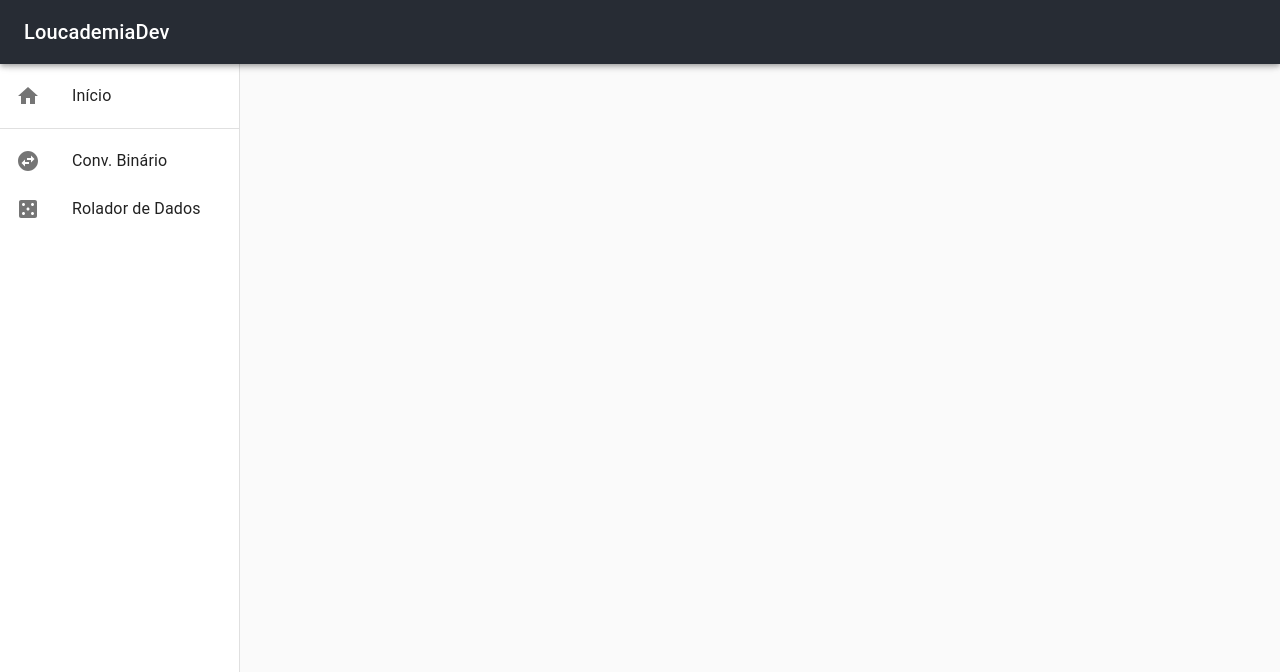
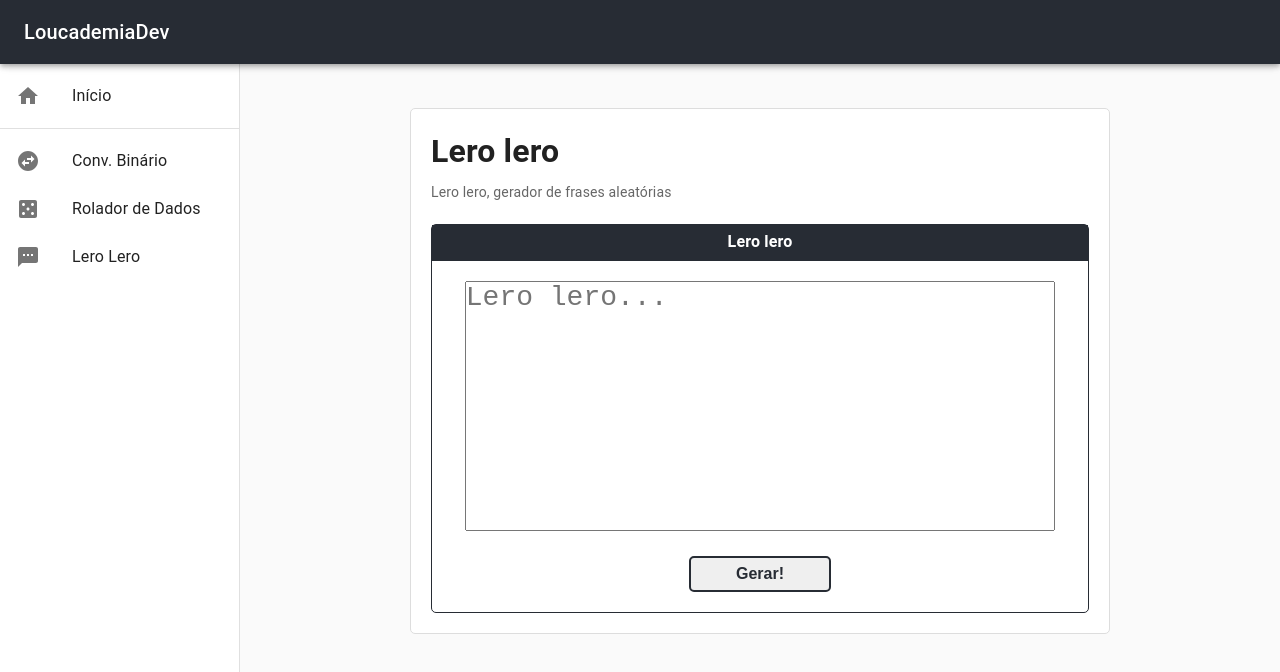
Before and after one commit to grcreutzberg/mydevwebsite, a React (Create React App) app: page /lerolero in a window 1280 px wide. Shown: the top 672 px of the page. Built offline with nearby package versions, Linux system fonts and the light colour scheme.

Commit message:
Lero Lero
Lero Lero: gerador de frases

```diff
--- a/src/components/Header/index.js
+++ b/src/components/Header/index.js
@@ -15,6 +15,7 @@ import GameIcon from '@material-ui/icons/SportsEsports';
 import CoinIcon from '@material-ui/icons/MonetizationOn';
 import HomeIcon from '@material-ui/icons/Home';
 import DiceIcon from '@material-ui/icons/Casino';
+import TextsmsIcon from '@material-ui/icons/Textsms';
 import ColorizeIcon from '@material-ui/icons/Colorize';
 import Routes from './../../routes';
 
@@ -79,6 +80,10 @@ export default function ClippedDrawer() {
             <ListItemIcon>{<DiceIcon />}</ListItemIcon>
             <ListItemText primary={'Rolador de Dados'} />
           </ListItem>
+          <ListItem button key={'lerolero'} component="a" href="/lerolero">
+            <ListItemIcon>{<TextsmsIcon />}</ListItemIcon>
+            <ListItemText primary={'Lero Lero'} />
+          </ListItem>
         </List>
       </Drawer>
       <main className={classes.content}>
--- /dev/null
+++ b/src/pages/leroLero/index.js
@@ -0,0 +1,180 @@
+import React, { Component } from 'react';
+import "./styles.css";
+
+export default class leroLero extends Component {
+
+    state = {
+        lerolero: '',
+    }
+
+    gerarLeroLero = () => {
+        const txtResult = this.lerolero();
+        this.setState({ lerolero: txtResult });
+    }
+
+    lerolero = () => {
+        return (
+            this.randomItem(txt0) +
+            this.randomItem(txt1) +
+            this.randomItem(txt2) +
+            this.randomItem(txt3)
+        )
+    }
+
+    randomItem = (arr) => {
+        const index = Math.floor(Math.random() * (arr.length - 1))
+        return arr[index]
+    }
+
+    render() {
+        return (
+            <div className="lero-form">
+                <h2>Lero lero</h2>
+                <p>Lero lero, gerador de frases aleatórias</p>
+                <div className="lero-div">
+                    <h3>Lero lero</h3>
+                    <br />
+                    <textarea
+                        id="leroLero"
+                        placeholder="Lero lero..."
+                        value={this.state.lerolero}
+                        readOnly={true}
+                        rows="10"
+                        cols="50">
+                    </textarea>
+                    <br />
+                    <button onClick={this.gerarLeroLero}>Gerar!</button>
+                </div>
+            </div>
+        );
+    }
+}
+
+const txt0 = [
+    'Caros amigos, ',
+    'Por outro lado, ',
+    'Assim mesmo, ',
+    'No entanto, não podemos esquecer que ',
+    'Do mesmo modo, ',
+    'A prática cotidiana prova que ',
+    'Nunca é demais lembrar o peso e o significado destes problemas, uma vez que ',
+    'As experiências acumuladas demonstram que ',
+    'Acima de tudo, é fundamental ressaltar que ',
+    'O incentivo ao avanço tecnológico, assim como ',
+    'Não obstante, ',
+    'Todas estas questões, devidamente ponderadas, levantam dúvidas sobre se ',
+    'Pensando mais a longo prazo, ',
+    'O que temos que ter sempre em mente é que ',
+    'Ainda assim, existem dúvidas a respeito de como ',
+    'Gostaria de enfatizar que ',
+    'Todavia, ',
+    'A nível organizacional, ',
+    'O empenho em analisar ',
+    'Percebemos, cada vez mais, que ',
+    'No mundo atual, ',
+    'É importante questionar o quanto ',
+    'Neste sentido, ',
+    'Evidentemente, ',
+    'Por conseguinte, ',
+    'É claro que ',
+    'Podemos já vislumbrar o modo pelo qual ',
+    'Desta maneira, ',
+    'O cuidado em identificar pontos críticos n',
+    'A certificação de metodologias que nos auxiliam a lidar com '
+]
+const txt1 = [
+    'a execução dos pontos do programa ',
+    'a complexidade dos estudos efetuados ',
+    'a contínua expansão de nossa atividade ',
+    'a estrutura atual da organização ',
+    'o novo modelo estrutural aqui preconizado ',
+    'o desenvolvimento contínuo de distintas formas de atuação ',
+    'a constante divulgação das informações ',
+    'a consolidação das estruturas ',
+    'a consulta aos diversos militantes ',
+    'o início da atividade geral de formação de atitudes ',
+    'o desafiador cenário globalizado ',
+    'a mobilidade dos capitais internacionais ',
+    'o fenômeno da Internet ',
+    'a hegemonia do ambiente político ',
+    'a expansão dos mercados mundiais ',
+    'o aumento do diálogo entre os diferentes setores produtivos ',
+    'a crescente influência da mídia ',
+    'a necessidade de renovação processual ',
+    'a competitividade nas transações comerciais ',
+    'o surgimento do comércio virtual ',
+    'a revolução dos costumes ',
+    'o acompanhamento das preferências de consumo ',
+    'o comprometimento entre as equipes ',
+    'a determinação clara de objetivos ',
+    'a adoção de políticas descentralizadoras ',
+    'a valorização de fatores subjetivos ',
+    'a percepção das dificuldades ',
+    'o entendimento das metas propostas ',
+    'o consenso sobre a necessidade de qualificação ',
+    'o julgamento imparcial das eventualidades '
+]
+const txt2 = [
+    'nos obriga à análise ',
+    'cumpre um papel essencial na formulação ',
+    'exige a precisão e a definição ',
+    'auxilia a preparação e a composição ',
+    'garante a contribuição de um grupo importante na determinação ',
+    'assume importantes posições no estabelecimento ',
+    'facilita a criação ',
+    'obstaculiza a apreciação da importância ',
+    'oferece uma interessante oportunidade para verificação ',
+    'acarreta um processo de reformulação e modernização ',
+    'pode nos levar a considerar a reestruturação ',
+    'representa uma abertura para a melhoria ',
+    'ainda não demonstrou convincentemente que vai participar na mudança ',
+    'talvez venha a ressaltar a relatividade ',
+    'prepara-nos para enfrentar situações atípicas decorrentes ',
+    'maximiza as possibilidades por conta ',
+    'desafia a capacidade de equalização ',
+    'agrega valor ao estabelecimento ',
+    'é uma das consequências ',
+    'promove a alavancagem ',
+    'não pode mais se dissociar ',
+    'possibilita uma melhor visão global ',
+    'estimula a padronização ',
+    'aponta para a melhoria ',
+    'faz parte de um processo de gerenciamento ',
+    'causa impacto indireto na reavaliação ',
+    'apresenta tendências no sentido de aprovar a manutenção ',
+    'estende o alcance e a importância ',
+    'deve passar por modificações independentemente ',
+    'afeta positivamente a correta previsão '
+]
+const txt3 = [
+    'das condições financeiras e administrativas exigidas.',
+    'das diretrizes de desenvolvimento para o futuro.',
+    'do sistema de participação geral.',
+    'das posturas dos órgãos dirigentes com relação às suas atribuições.',
+    'das novas proposições.',
+    'das direções preferenciais no sentido do progresso.',
+    'do sistema de formação de quadros que corresponde às necessidades.',
+    'das condições inegavelmente apropriadas.',
+    'dos índices pretendidos.',
+    'das formas de ação.',
+    'dos paradigmas corporativos.',
+    'dos relacionamentos verticais entre as hierarquias.',
+    'do processo de comunicação como um todo.',
+    'dos métodos utilizados na avaliação de resultados.',
+    'de todos os recursos funcionais envolvidos.',
+    'dos níveis de motivação departamental.',
+    'da gestão inovadora da qual fazemos parte.',
+    'dos modos de operação convencionais.',
+    'de alternativas às soluções ortodoxas.',
+    'dos procedimentos normalmente adotados.',
+    'dos conhecimentos estratégicos para atingir a excelência.',
+    'do fluxo de informações.',
+    'do levantamento das variáveis envolvidas.',
+    'das diversas correntes de pensamento.',
+    'do impacto na agilidade decisória.',
+    'das regras de conduta normativas.',
+    'do orçamento setorial.',
+    'do retorno esperado a longo prazo.',
+    'do investimento em reciclagem técnica.',
+    'do remanejamento dos quadros funcionais.'
+]
--- /dev/null
+++ b/src/pages/leroLero/styles.css
@@ -0,0 +1,76 @@
+.lero-form {
+    max-width: 700px;
+    margin: 20px auto 0;
+    padding: 20px;
+    background:  #fff;
+    border-radius: 5px;
+    border:  1px solid #ddd;
+}
+
+.lero-form h2 {
+    font-size: 32px;
+}
+
+.lero-form p {
+    color: #666;
+    line-height: 24px;
+    margin-top: 5px;
+}
+
+.lero-div {
+    margin: 20px auto 0;
+    border-radius: 5px;
+    border:  1px solid #272C34;
+    padding-bottom: 20px;
+}
+
+.lero-div h3 {
+    height: 36px;
+    background: #272C34;
+    color: #fff;
+    font-weight: bold;
+    font-size:  16px;
+    text-decoration: node;
+    display: flex;
+    justify-content: center;
+    align-items: center;
+}
+
+.convBin-div label {
+    height: 40px;
+    margin-left: 5%;
+    margin-right: 5%;
+    font-size:  16px;
+    font-weight: bold;
+}
+
+.lero-div button {
+    margin: 20px auto 0;
+    height: 36px;
+    width: 142px;
+    border-radius: 5px;
+    border: 2px solid #272C34;
+    background: node;
+    color: #272C34;
+    font-weight: bold;
+    font-size:  16px;
+    text-decoration: node;
+    display: flex;
+    justify-content: center;
+    align-items: center;
+    transition: all 0.2s;
+}
+
+.lero-div button:hover {
+    background: #272C34;
+    color: #fff;
+}
+
+.lero-form textarea {
+    margin-left: 5%;
+    margin-right: 5%;
+    height: 250px;
+    width: 90%;
+    resize: none;
+    font-size:  28px;
+}
--- a/src/routes.js
+++ b/src/routes.js
@@ -7,6 +7,7 @@ import Products from './pages/product';
 import convBinario from './pages/convBinario';
 import diceRoll from './pages/diceRoll';
 import colorPicker from './pages/colorPicker';
+import leroLero from './pages/leroLero';
 
 const Routes = () => (
     <BrowserRouter>
@@ -15,6 +16,7 @@ const Routes = () => (
             <Route path="/convBinario" component={convBinario} />
             <Route path="/diceRoll" component={diceRoll} />
             <Route path="/colorPicker" component={colorPicker} />
+            <Route path="/lerolero" component={leroLero} />
             <Route path="/mainTeste" component={Main} />
             <Route path="/products/:id" component={Products} />
         </Switch>
```
